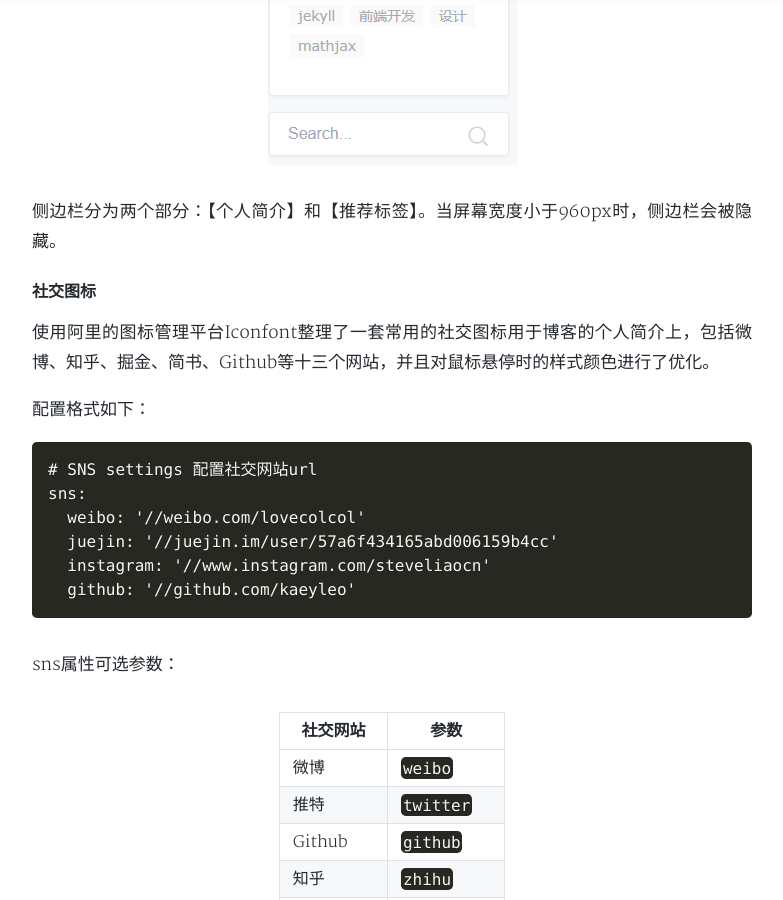
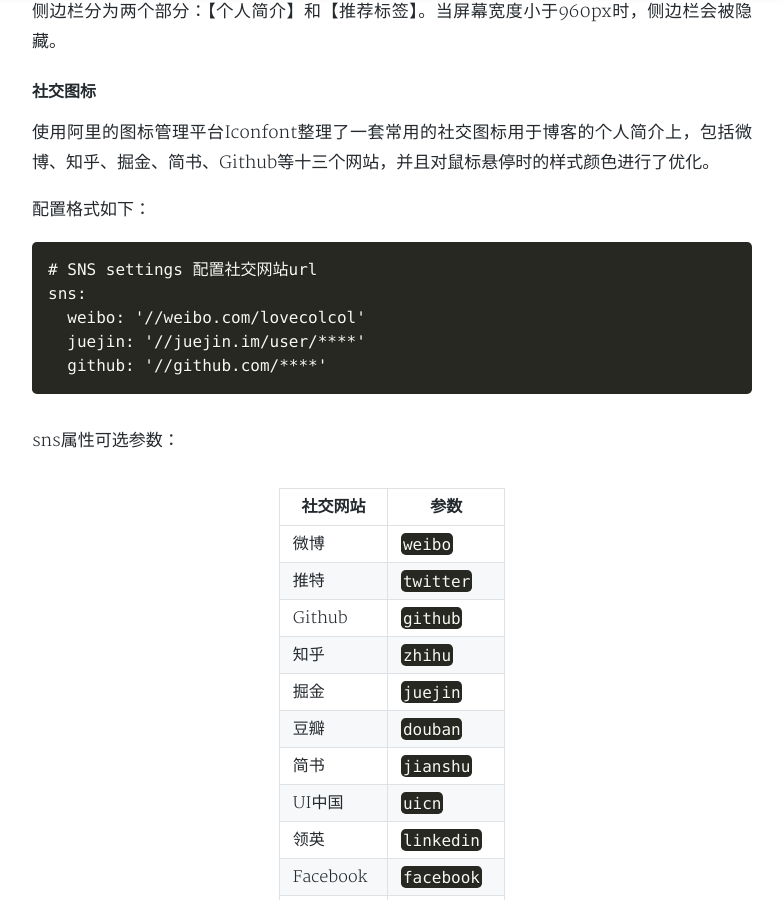
Before and after one commit to szc-sun/szc-sun.github.io, a Jekyll site: the page built from _posts/2021-04-04-H2O说明.md, in a window 1280 px wide and 900 px high, scrolled down 5361 px. Shown: the whole window, without its empty margins (248-1031 px from the left). Built offline with Jekyll 4.4.1, drawn with Linux system fonts in a browser that asks for light colours; nearby versions of some CDN libraries; our own code applies the rules of GitHub Pages for plain Markdown files; a style sheet for code colours, icons or effects is not loaded.

Commit message:
修改下

````diff
--- a/_posts/2021-04-04-H2O说明.md
+++ b/_posts/2021-04-04-H2O说明.md
@@ -177,9 +177,8 @@ exclude: ['node_modules', 'dev', 'package.json', '自定义的文件夹名字']
 # SNS settings 配置社交网站url
 sns:
   weibo: '//weibo.com/lovecolcol'
-  juejin: '//juejin.im/user/57a6f434165abd006159b4cc'
-  instagram: '//www.instagram.com/steveliaocn'
-  github: '//github.com/kaeyleo'
+  juejin: '//juejin.im/user/****'
+  github: '//github.com/****'
 ```
 
 sns属性可选参数：
````
Also changed, not shown: _config.yml (+4 -4 lines), _posts/2017-04-18-new-theme-h2o.md (+3 -3 lines), README.md, screenshot/1494404591.png, screenshot/jekyll-theme-h2o-realhome.png (added), screenshot/jekyll-theme-h2o-realm.png (added).
